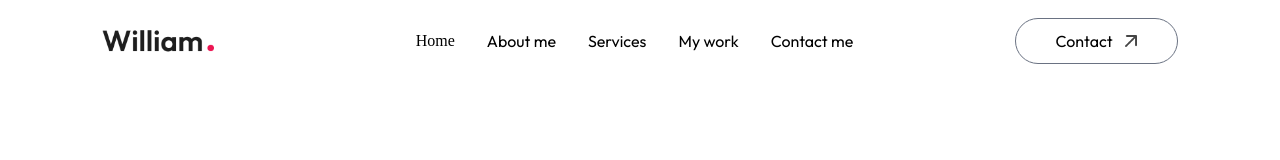
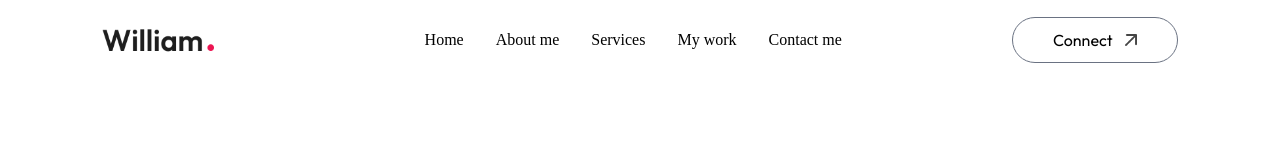
Before and after one commit to ryzhkoandrey/gs-portfolio, a Next.js app: page / in a window 1280 px wide. Shown: the top 160 px of the page. Built offline with nearby package versions, Linux system fonts and the light colour scheme; a web font is replaced by a local one.

Commit message:
Update Navbar styles and button text
Moved font-Ovo class from Home link to the menu list for consistent styling. Changed 'Contact' button text to 'Connect' for improved clarity.

```diff
--- a/app/components/Navbar.jsx
+++ b/app/components/Navbar.jsx
@@ -15,11 +15,9 @@ const Navbar = () => {
             </a>
 
             {/* menu */}
-            <ul className="hidden md:flex items-center gap-6 lg:gap-8 rounded-full px-12 py-3">
+            <ul className="hidden md:flex items-center gap-6 lg:gap-8 rounded-full px-12 py-3 font-Ovo">
                <li>
-                  <a className="font-Ovo" href="#top">
-                     Home
-                  </a>
+                  <a href="#top">Home</a>
                </li>
                <li>
                   <a href="#about">About me</a>
@@ -41,7 +39,7 @@ const Navbar = () => {
                   href="#contact"
                   className="hidden lg:flex items-center gap-3 px-10 py-2.5 border border-gray-500 rounded-full ml-4"
                >
-                  Contact
+                  Connect
                   <Image src={assets.arrow_icon} alt="" className="w-3" />
                </a>
             </div>
```
